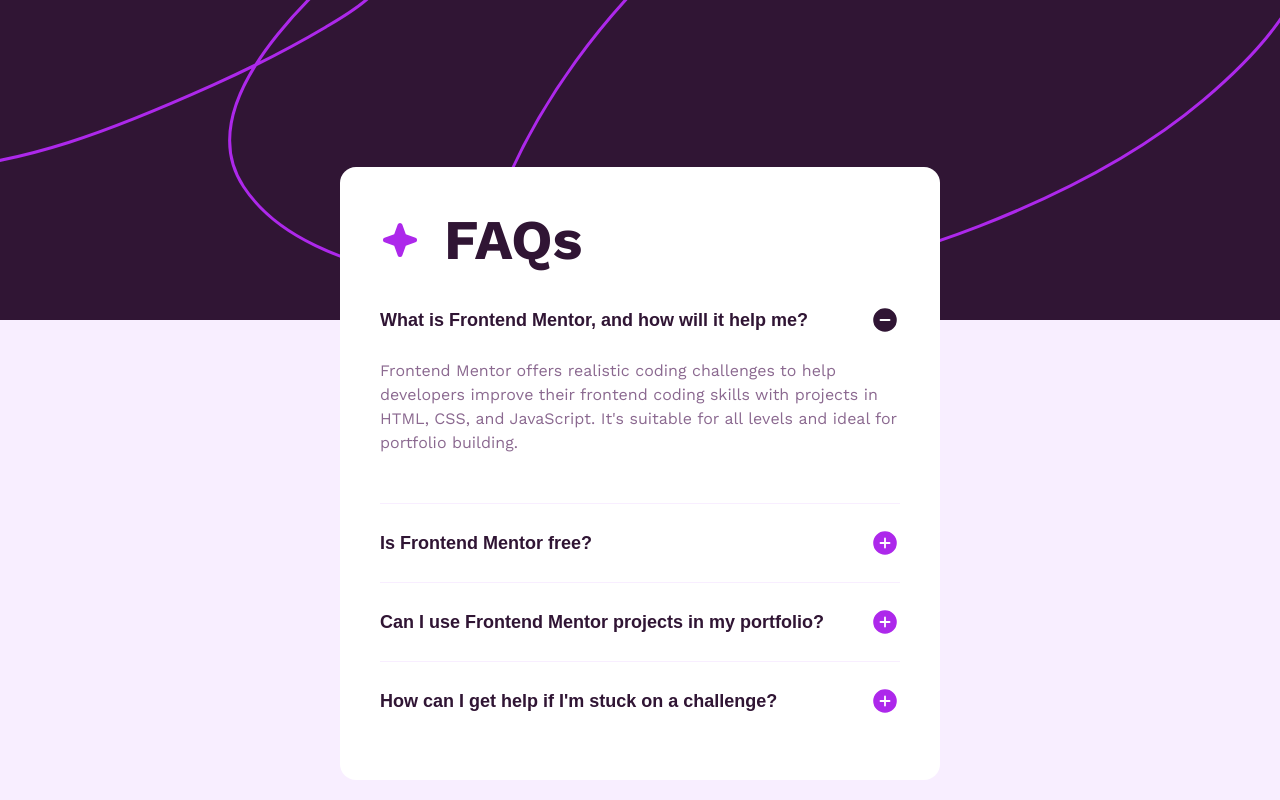
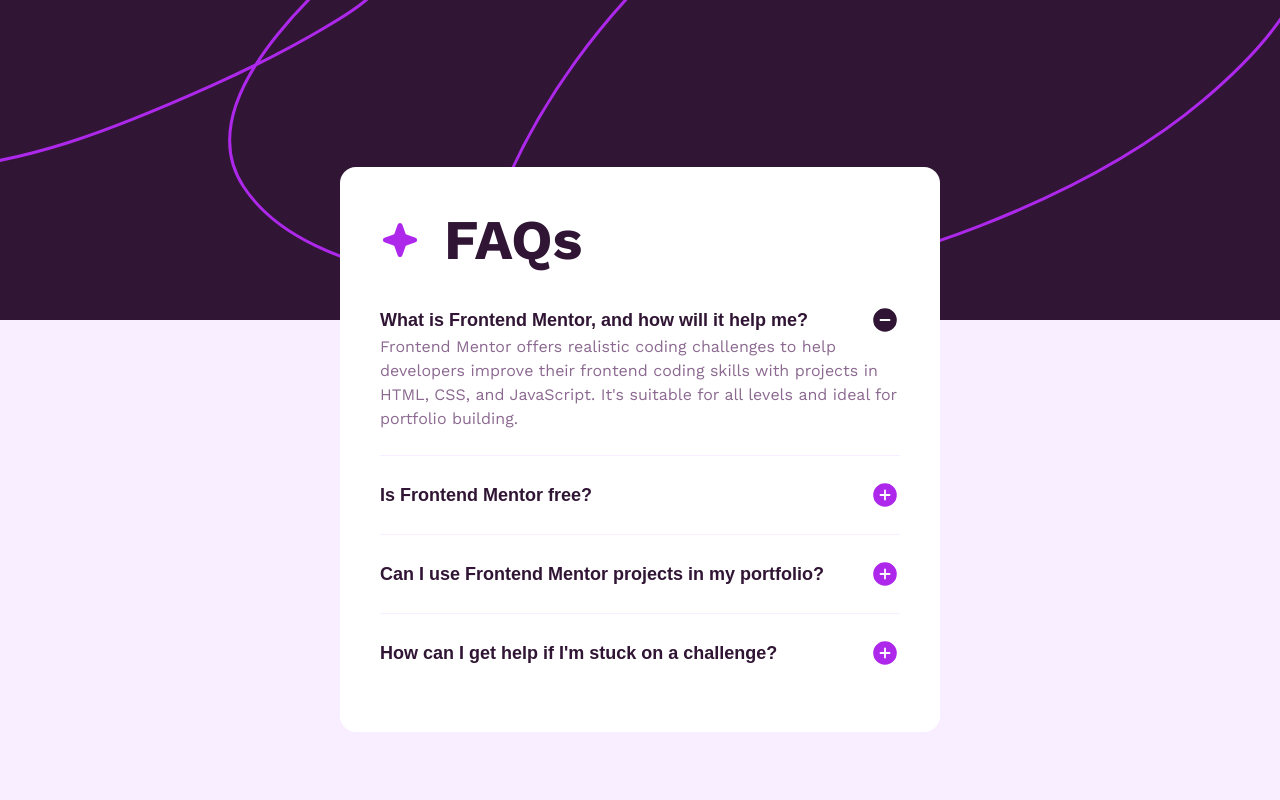
Before and after one commit to justinconnell/fm-faq-accordion, a React (Vite) app: page / in a window 1280 px wide. Built offline with nearby package versions, Linux system fonts and the light colour scheme.

Commit message:
fix: decrease spacing between accordion items

```diff
--- a/src/components/accordion/AccordionItem.css
+++ b/src/components/accordion/AccordionItem.css
@@ -51,7 +51,6 @@ p {
   font-weight: 400;
   line-height: 1.5;
   color: var(--pale-purple);
-  margin: 20px 0;
 }
 
 @media only screen and (min-width: 640px) {
@@ -69,6 +68,5 @@ p {
 
   p {
     font-size: 16px;
-    margin: 24px 0;
   }
 }
```
